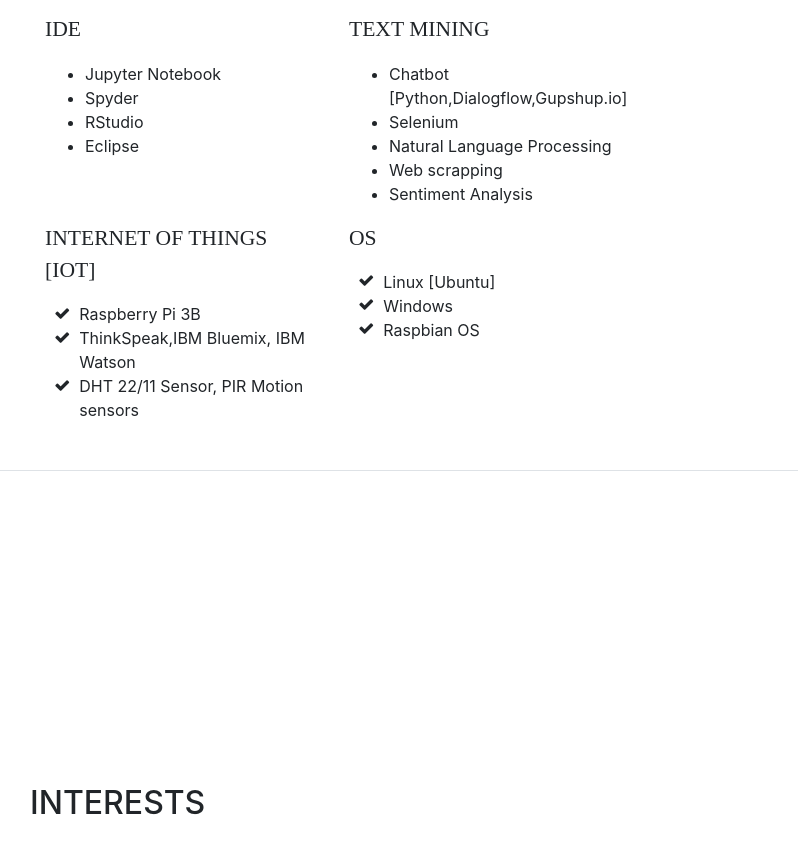
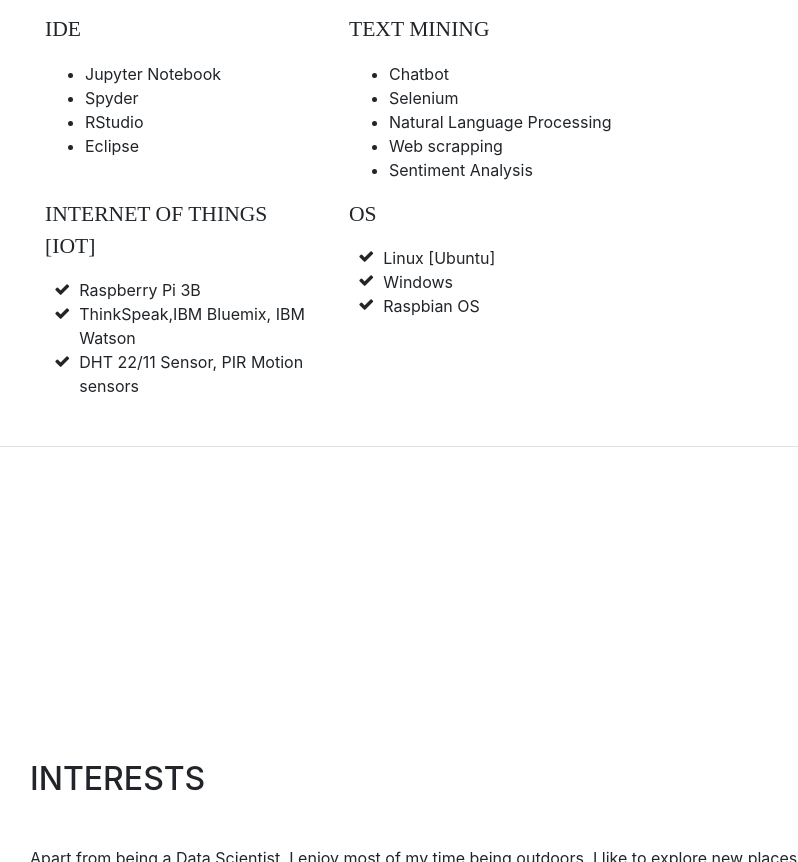
Before and after one commit to isuhas/isuhas.github.io, a website with bundled scripts: page resume/index.html in a window 1280 px wide. Shown: the part 2794-3656 px from the top of the page, without its empty margins (290-1088 px from the left). Built offline with nearby package versions, Linux system fonts and the light colour scheme; a web font is replaced by a local one.

Commit message:
Update index.html

```diff
--- a/resume/index.html
+++ b/resume/index.html
@@ -255,7 +255,7 @@
           <div class="col-sm-4" style="float:left;">
           <div class="subheading mb-3">Text Mining</div>
           	<ul>
-                <li>Chatbot [Python,Dialogflow,Gupshup.io]</li>
+                <li>Chatbot</li>
                 <li>Selenium</li>
                 <li>Natural Language Processing</li>
                 <li>Web scrapping</li>
```
